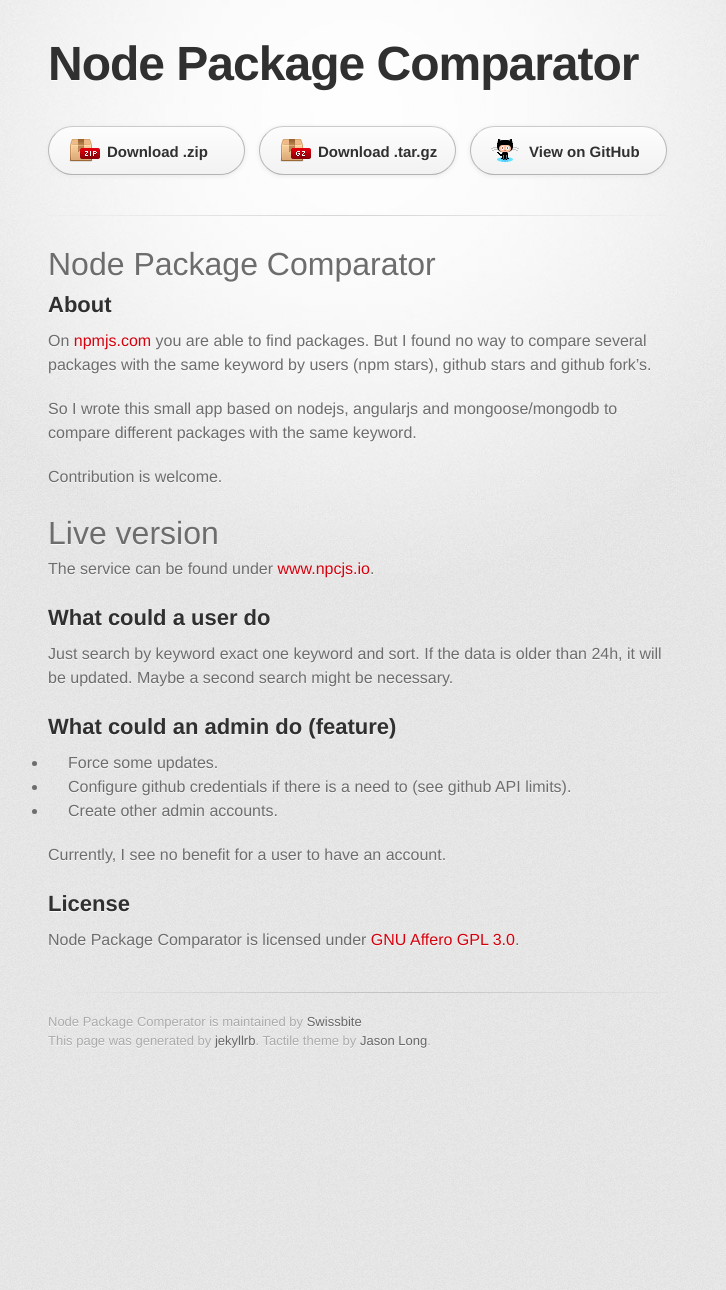
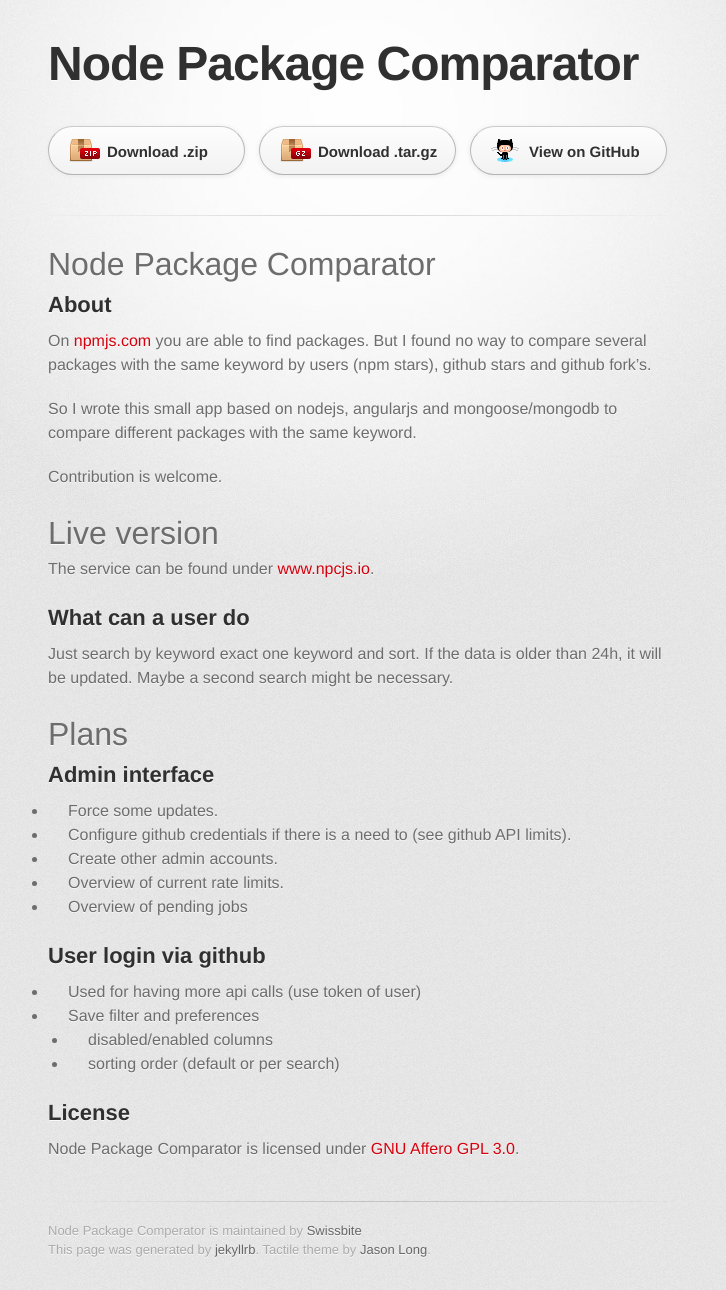
Before and after one commit to Swissbite/node-package-comparator, a Jekyll site: the page built from index.md, in a window 1280 px wide. Shown: the whole page, without its empty margins (282-1008 px from the left). Built offline with Jekyll 4.4.1, drawn with Linux system fonts in a browser that asks for light colours; some web fonts are replaced; before the commit the page ends 1081 px from its top, so only the background shows below that.

Commit message:
Adding plans

```diff
--- a/index.md
+++ b/index.md
@@ -17,15 +17,23 @@
 # Live version
 The service can be found under [www.npcjs.io](http://www.npcjs.io).
 
-## What could a user do
+## What can a user do
 Just search by keyword exact one keyword and sort. If the data is older than 24h, it will be updated. Maybe a second search might be necessary.
 
-## What could an admin do (feature)
+#Plans
+
+## Admin interface
 - Force some updates.
 - Configure github credentials if there is a need to (see github API limits).
 - Create other admin accounts.
+- Overview of current rate limits.
+- Overview of pending jobs
 
-Currently, I see no benefit for a user to have an account.
+## User login via github
+- Used for having more api calls (use token of user)
+- Save filter and preferences
+  - disabled/enabled columns
+  - sorting order (default or per search)
 
 ## License
 Node Package Comparator is licensed under [GNU Affero GPL 3.0](http://www.gnu.org/licenses/agpl).
```
Also changed, not shown: 1 other file.
